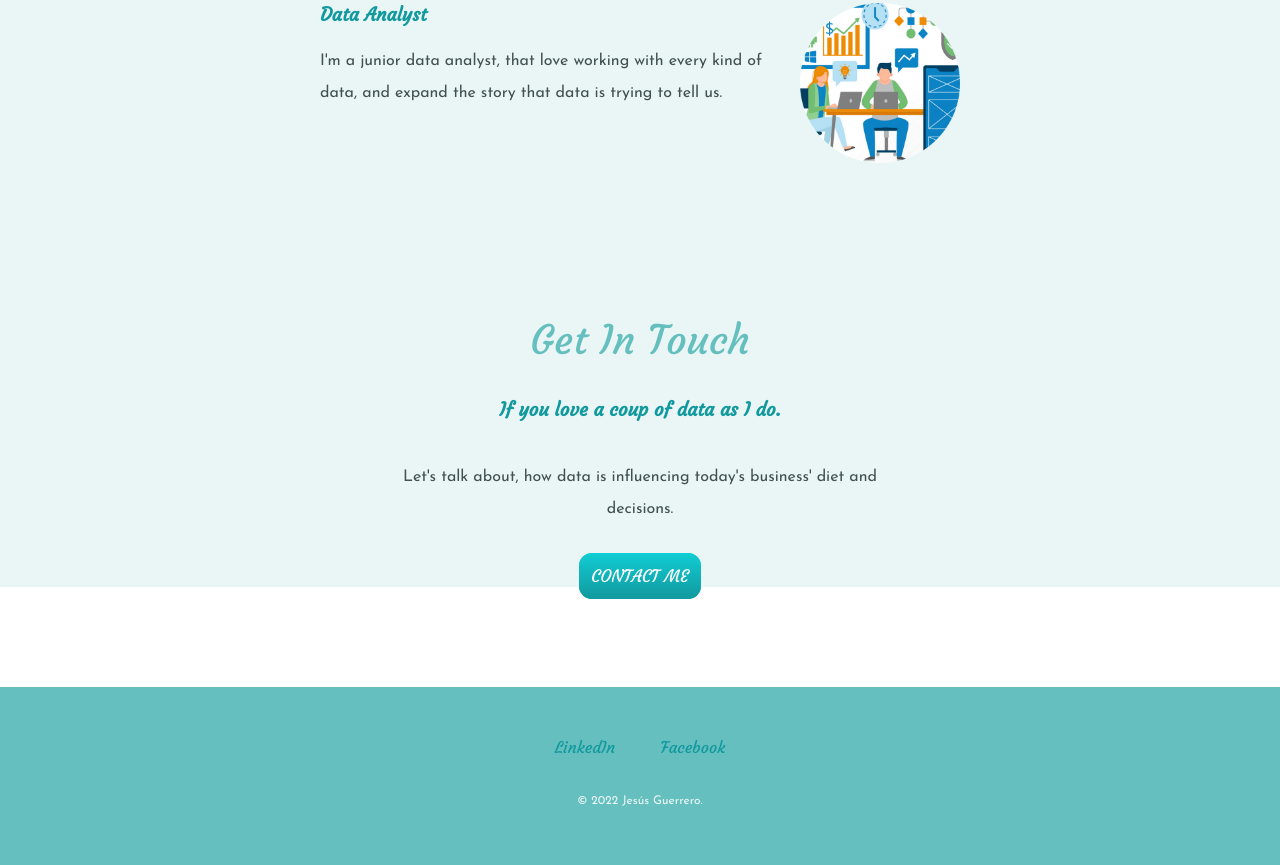
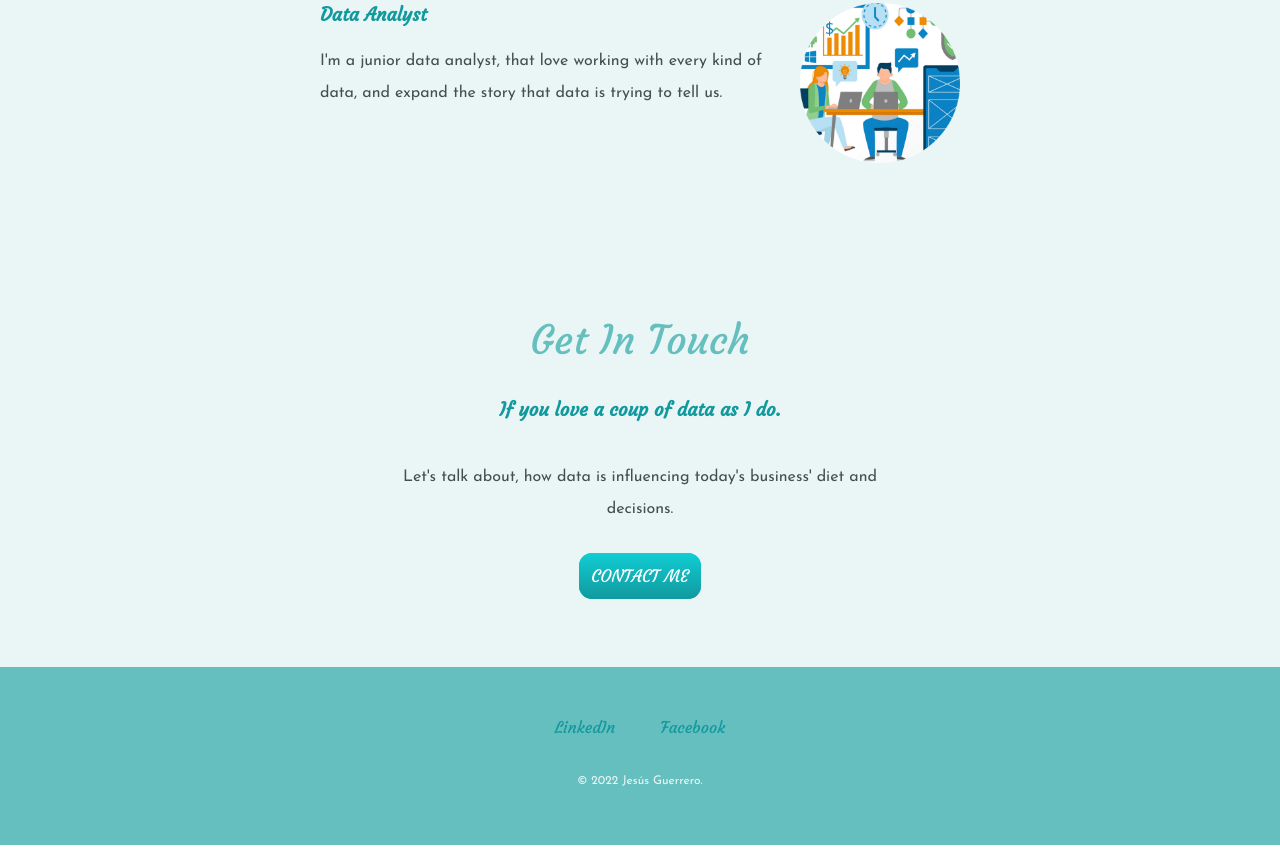
Before and after one commit to JesusGuerreroS/mysite, a plain HTML site: page index.html in a window 1280 px wide. Shown: the part 1833-2698 px from the top of the page. Drawn offline with Linux system fonts and the light colour scheme.

Commit message:
delete gap .bottom-container .contact-me
- in .bottom-container, margin-bottom is deleted
- added a padding-bottom of 80px in .contact-me

```diff
--- a/css/styles.css
+++ b/css/styles.css
@@ -101,10 +101,10 @@ p{
 }
 
 .contact-me{
+	padding-bottom: 80px;
 	background-color: #EAF6F6;
 }
 .bottom-container{
-	margin-top: 100px;
 	background-color: #66BFBF;
 	padding:  50px 0 20px;
 }
```
